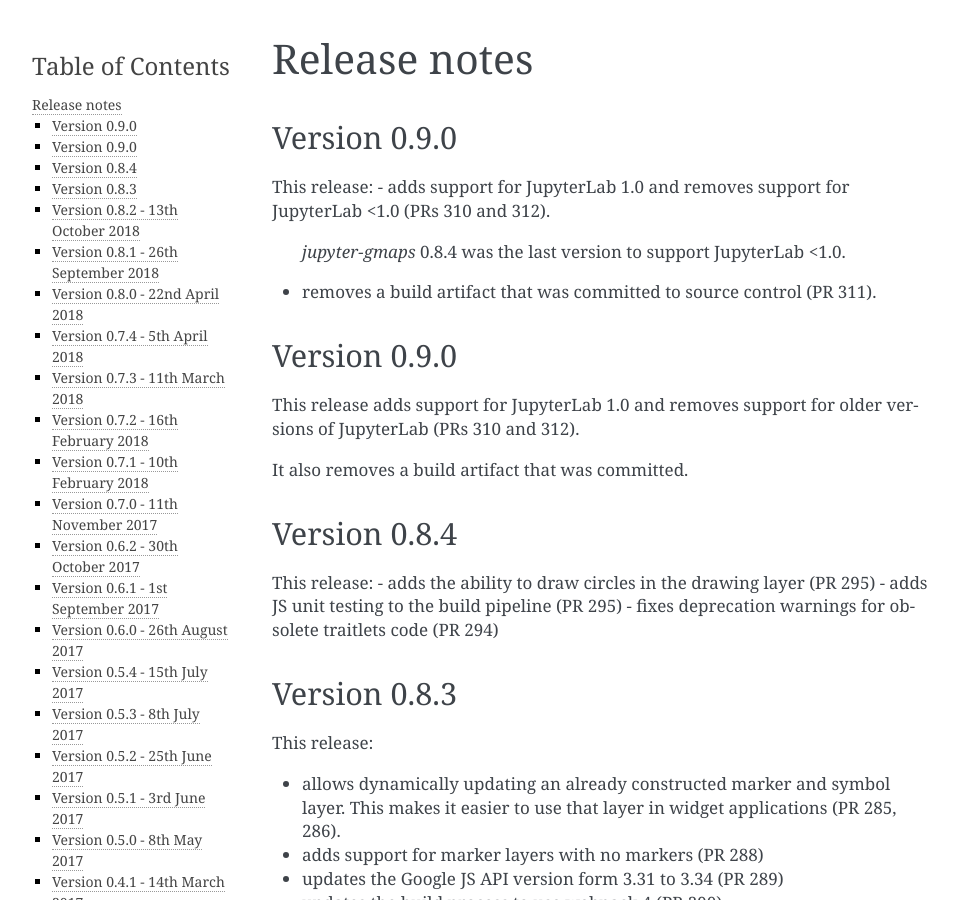
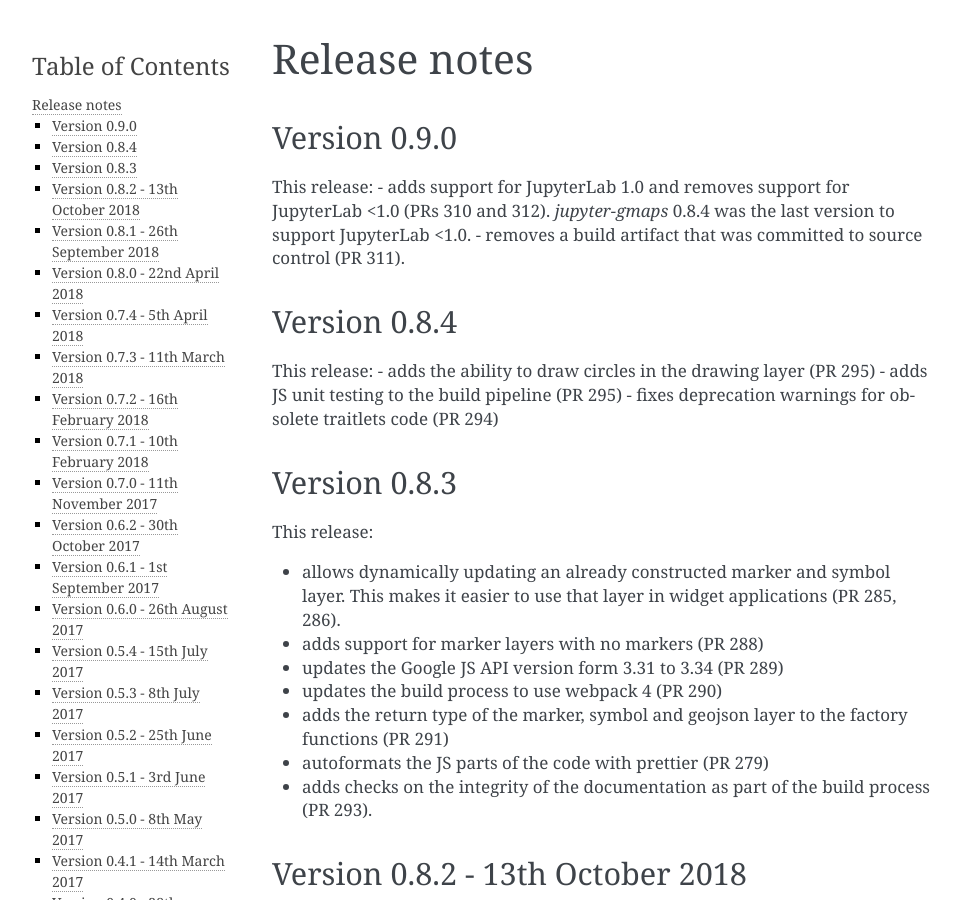
Before and after one commit to pbugnion/gmaps, a Sphinx documentation site: the page built from docs/source/release_notes.rst, in a window 1280 px wide and 900 px high. Shown: the whole window, without its empty margins (148-1108 px from the left). Built offline with Sphinx 7.4.7, drawn with Linux system fonts in a browser that asks for light colours.

Commit message:
Fix duplicate release notes and indentation

```diff
--- a/docs/source/release_notes.rst
+++ b/docs/source/release_notes.rst
@@ -7,16 +7,8 @@
 
 This release:
 - adds support for JupyterLab 1.0 and removes support for JupyterLab <1.0 (PRs 310 and 312).
-  *jupyter-gmaps* 0.8.4 was the last version to support JupyterLab <1.0.
+*jupyter-gmaps* 0.8.4 was the last version to support JupyterLab <1.0.
 - removes a build artifact that was committed to source control (PR 311).
-
-Version 0.9.0
-=============
-
-This release adds support for JupyterLab 1.0 and removes support for older
-versions of JupyterLab (PRs 310 and 312).
-
-It also removes a build artifact that was committed.
 
 Version 0.8.4
 =============
```
